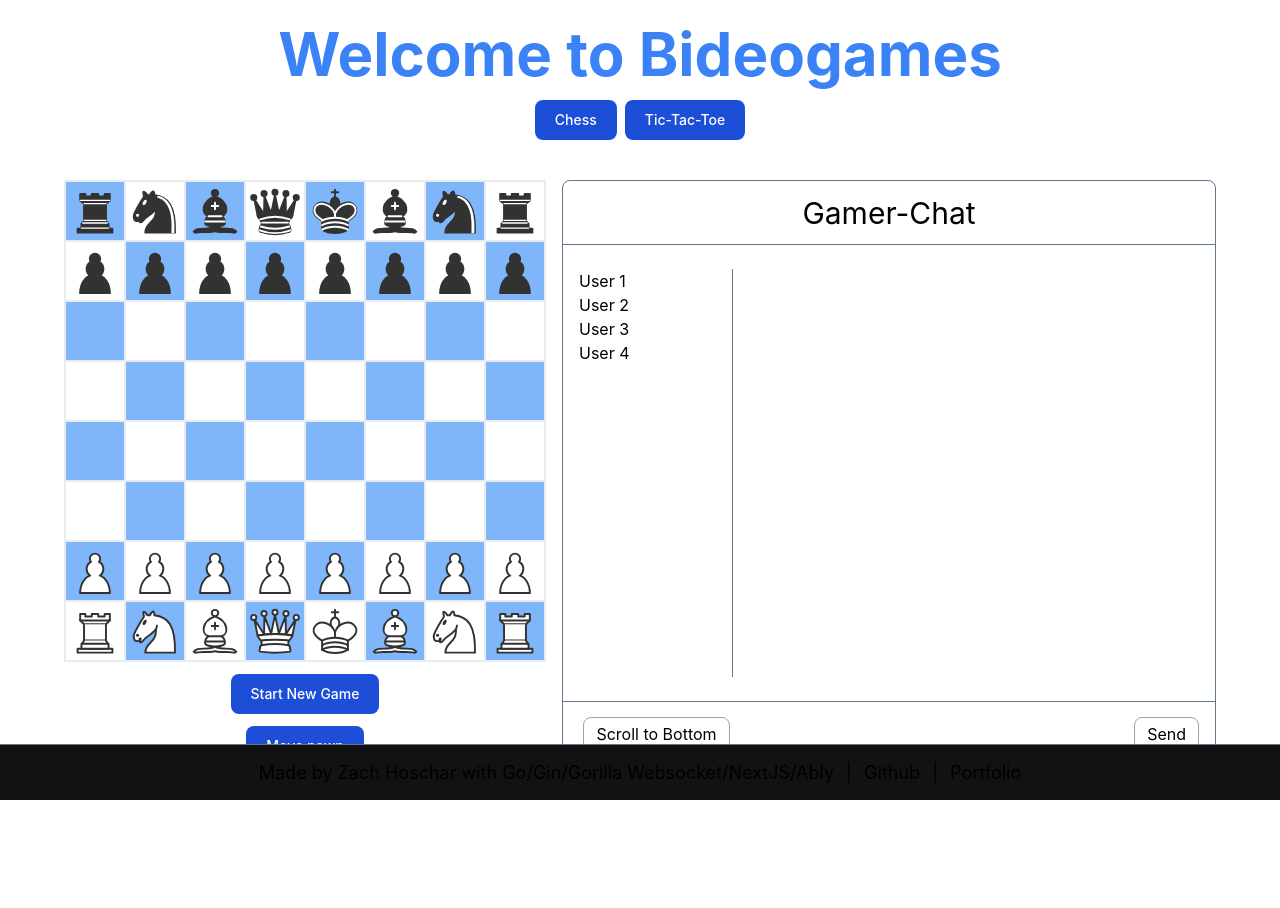
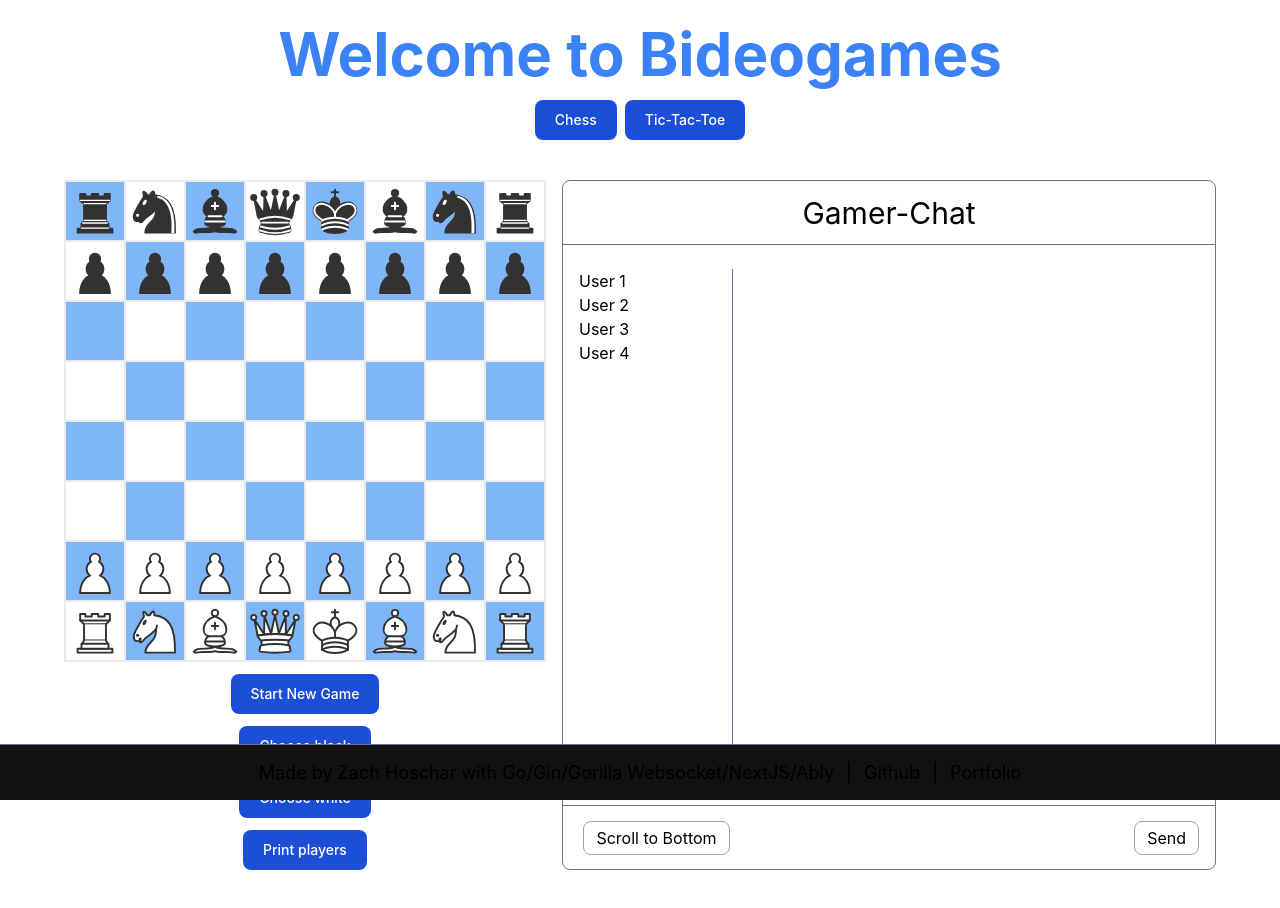
Before and after one commit to hoscharzach/Chess, a React (Vite) app: page / in a window 1280 px wide. Shown: the top 908 px of the page. Built offline with nearby package versions, Linux system fonts and the light colour scheme.

Commit message:
using local storage, can assign players to ids

```diff
--- a/src/App.jsx
+++ b/src/App.jsx
@@ -1,10 +1,29 @@
-import { useState } from 'react'
+import { useEffect, useState } from 'react'
 import GameContainer from './components/GameContainer'
 import ChatContainer from './components/ChatContainer'
+import { nanoid } from 'nanoid'
+import { useDispatch, useSelector } from 'react-redux'
+import { setUser } from './authSlice'
 
 function App() {
 
+  const dispatch = useDispatch()
+
+  // when app loads, check local storage for a uid, if t
+  useEffect(() => {
+    const id = localStorage.getItem('uid')
+    if (id) {
+      dispatch(setUser(id))
+    } else {
+      const newId = nanoid()
+      localStorage.setItem('uid', `${newId}`)
+      dispatch(setUser(newId))
+    }
+  }, [])
+
+  // default game that shows
   const [game, setGame] = useState('chess')
+
 
   return (
     <div className='flex justify-center flex-col w-full h-full items-center my-6 gap-4'>
--- /dev/null
+++ b/src/authSlice.js
@@ -0,0 +1,19 @@
+import { createSlice } from "@reduxjs/toolkit";
+
+const initialState = {
+    user: null
+}
+
+export const authSlice = createSlice({
+    name: 'auth',
+    initialState,
+    reducers: {
+        setUser: (state, action) => {
+            state.user = action.payload
+        }
+    }
+})
+
+export const { setUser } = authSlice.actions
+
+export default authSlice.reducer
--- a/src/components/Games/Chess.jsx
+++ b/src/components/Games/Chess.jsx
@@ -2,18 +2,22 @@ import React, { useEffect, useState } from "react"
 // import ChessGame from './ChessClass'
 import ChessCell from './ChessCell'
 import { useDispatch, useSelector } from "react-redux"
-import { movePawn, reset } from "./chessSlice"
+import { movePawn, reset, setBlackPlayer, setWhitePlayer } from "./chessSlice"
 import { getValidMoves } from "../../ChessHelperFuncs"
 import { nanoid } from "nanoid"
+import { setUser } from "../../authSlice"
 
 export default function Chess() {
     const selectBoard = useSelector(state => state.chess.board)
     const selectOffColor = useSelector(state => state.chess.offColor)
-    // console.log(selectOffColor, "SELECT OFF COLOR")
+    const whitePlayer = useSelector(state => state.chess.whitePlayer)
+    const blackPlayer = useSelector(state => state.chess.blackPlayer)
+    const sessionUser = useSelector(state => state.auth.user)
 
     const dispatch = useDispatch()
     const [selected, setSelected] = useState(null)
 
+    const buttonStyles = "block disabled:opacity-80 text-white bg-blue-700 enabled:hover:bg-blue-800 enabled:focus:ring-4 enabled:focus:outline-none enabled:focus:ring-blue-300 font-medium rounded-lg text-sm px-5 py-2.5 text-center enabled:dark:bg-blue-600 enabled:dark:hover:bg-blue-700 enabled:dark:focus:ring-blue-800"
 
     // whenever selected changes
     useEffect(() => {
@@ -80,8 +84,11 @@ export default function Chess() {
                     )
                 })}
             </div>
-            <button onClick={() => dispatch(reset())} className="block text-white bg-blue-700 hover:bg-blue-800 focus:ring-4 focus:outline-none focus:ring-blue-300 font-medium rounded-lg text-sm px-5 py-2.5 text-center dark:bg-blue-600 dark:hover:bg-blue-700 dark:focus:ring-blue-800">Start New Game</button>
-            <button onClick={() => dispatch(movePawn())} className="block text-white bg-blue-700 hover:bg-blue-800 focus:ring-4 focus:outline-none focus:ring-blue-300 font-medium rounded-lg text-sm px-5 py-2.5 text-center dark:bg-blue-600 dark:hover:bg-blue-700 dark:focus:ring-blue-800">Move pawn</button>
+            <button onClick={() => dispatch(reset())} className={buttonStyles}>Start New Game</button>
+            <button disabled={blackPlayer} onClick={() => dispatch(setBlackPlayer(sessionUser))} className={buttonStyles}>Choose black</button>
+            <button disabled={whitePlayer} onClick={() => dispatch(setWhitePlayer(sessionUser))} className={buttonStyles}>Choose white</button>
+            <button onClick={() => console.log(whitePlayer, blackPlayer)} className={buttonStyles}>Print players</button>
+
         </div>
     )
 }
--- a/src/components/Games/ChessCell.jsx
+++ b/src/components/Games/ChessCell.jsx
@@ -34,10 +34,12 @@ export default function ChessCell(props) {
 
     useEffect(() => {
         // every time a piece is moved, look for check?
-        console.log(currentTurn)
+        // console.log(currentTurn)
     }, [movePiece])
 
     function handleClick(e) {
+
+        // if data-move is "1", then a piece is selected and this is a valid move
         if (e.target.dataset.move === "1") {
 
             // move the piece with start and end locations
@@ -51,34 +53,31 @@ export default function ChessCell(props) {
                 dispatch(updateKingPosition({ piece, newPosition: end }))
             }
 
+            // look for check
+
+
             // swap turns
             dispatch(changeTurns())
 
+            // reset selection
             setSelected(null)
-        } else if (e.target.piece === "0") {
+            // if it isn't a valid move, then just remove selection
+        } else if (e.target.dataset.piece === "0") {
             setSelected(null)
         } else {
             // only set selected if first letter of piece matches current turn
             const x = e.target.dataset.num[0]
             const y = e.target.dataset.num[e.target.dataset.num.length - 1]
-            // get piece and its first letter
-            console.log(board[x][y][0], currentTurn, "PIECE AND CURRENT TURN")
+
+            // get piece and its first letter, check if's equal to current turn
             if (board[x][y][0] === currentTurn) {
+                // if it is, then select it and show available moves
+                // otherwise do nothing on click
                 setSelected(e.target.dataset.num)
             } else return
-            // if (board[a[0]][a[a.length - 1]][0] === currentTurn) {
-            //     setSelected(e.target.dataset.num)
-            // } else return
+
         }
-        // console.log(selected, e.target.dataset.move)
-        // if (selected && e.target.dataset.move === "1") {
-        //     console.log("Making my move!")
-        //     setSelected(null)
-        // } else if (selected && e.target.dataset.piece === "0") {
-        //     setSelected(null)
-        // } else {
-        //     setSelected(e.target.num)
-        // }
+
     }
 
     const cellStyle = props.offColor ? "border bg-blue-400 w-full h-full flex justify-center items-center" : "border bg-white w-full h-full flex justify-center text-black  items-center"
--- a/src/components/Games/chessSlice.js
+++ b/src/components/Games/chessSlice.js
@@ -16,12 +16,20 @@ const initialState = {
     offColor: defaultArray(),
     blackKingPosition: [0, 4],
     whiteKingPosition: [7, 4],
-    currentTurn: 'w'
+    currentTurn: 'w',
+    whitePlayer: null,
+    blackPlayer: null
 }
 export const chessSlice = createSlice({
     name: 'chess',
     initialState,
     reducers: {
+        setWhitePlayer: (state, action) => {
+            state.whitePlayer = action.payload
+        },
+        setBlackPlayer: (state, action) => {
+            state.blackPlayer = action.payload
+        },
         movePawn: (state) => {
             state.board[8] = "0"
             state.board[16] = "bpy"
@@ -30,15 +38,15 @@ export const chessSlice = createSlice({
             state.board = initialState.board
         },
         updateKingPosition: (state, action) => {
-            // console.log(current(state), "STATE IN REDUCER")
-            // console.log(action.payload, "ACTION.PAYLOAD")
             const x = action.payload.newPosition[0]
             const y = action.payload.newPosition[1]
-            action.payload.piece === "wK" ? state.whiteKingPosition = [x, y] : state.blackKingPosition = [x, y]
+            action.payload.piece === "wK" ?
+                state.whiteKingPosition = [x, y]
+                : state.blackKingPosition = [x, y]
 
         },
         movePiece: (state, action) => {
-            // console.log(action.payload)
+
             const { start, end } = action.payload
 
             const piece = state.board[start[0]][start[1]]
@@ -58,6 +66,6 @@ export const chessSlice = createSlice({
 })
 
 
-export const { movePawn, reset, movePiece, updateKingPosition, changeTurns } = chessSlice.actions
+export const { movePawn, reset, movePiece, updateKingPosition, changeTurns, setWhitePlayer, setBlackPlayer } = chessSlice.actions
 
 export default chessSlice.reducer
--- a/src/store/store.js
+++ b/src/store/store.js
@@ -1,8 +1,10 @@
 import { configureStore } from '@reduxjs/toolkit'
 import chessSliceReducer from '../components/Games/chessSlice'
+import authSliceReducer from '../authSlice'
 
 export const store = configureStore({
     reducer: {
-        chess: chessSliceReducer
+        chess: chessSliceReducer,
+        auth: authSliceReducer
     },
 })
```
